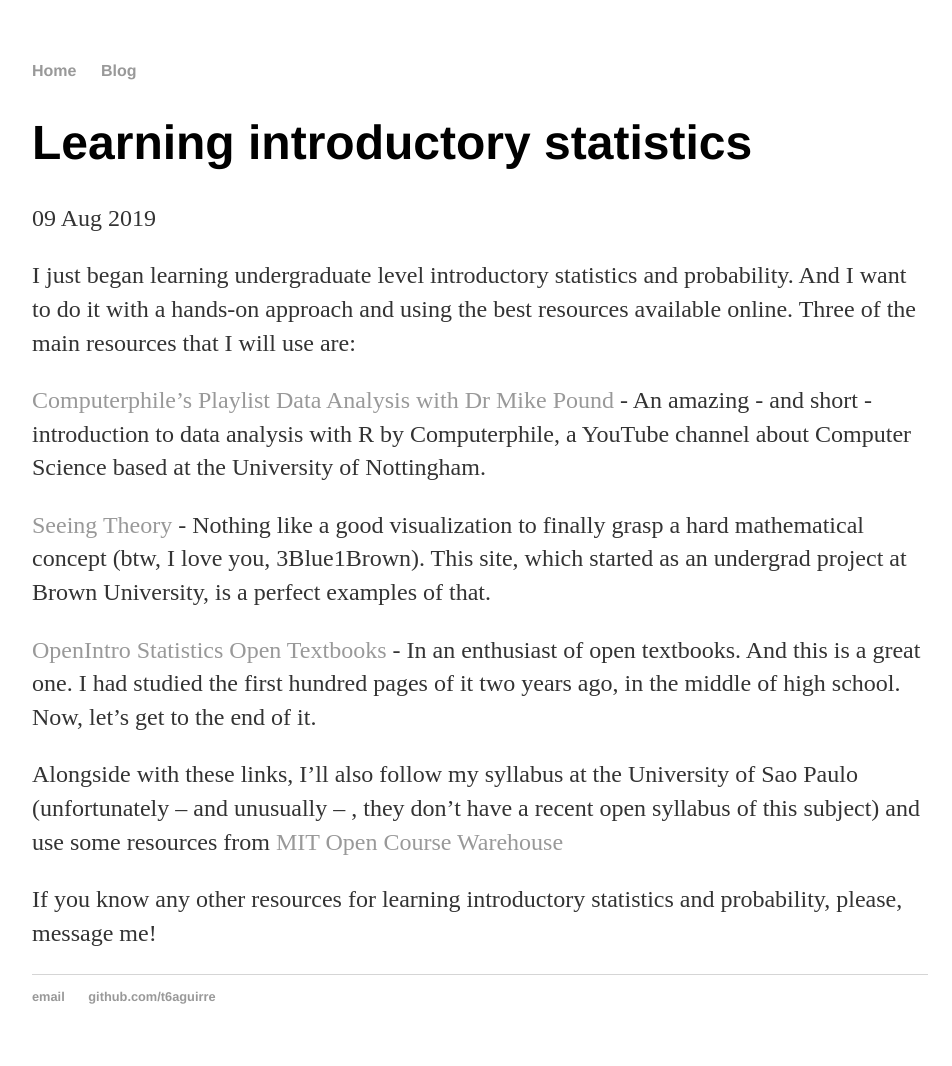
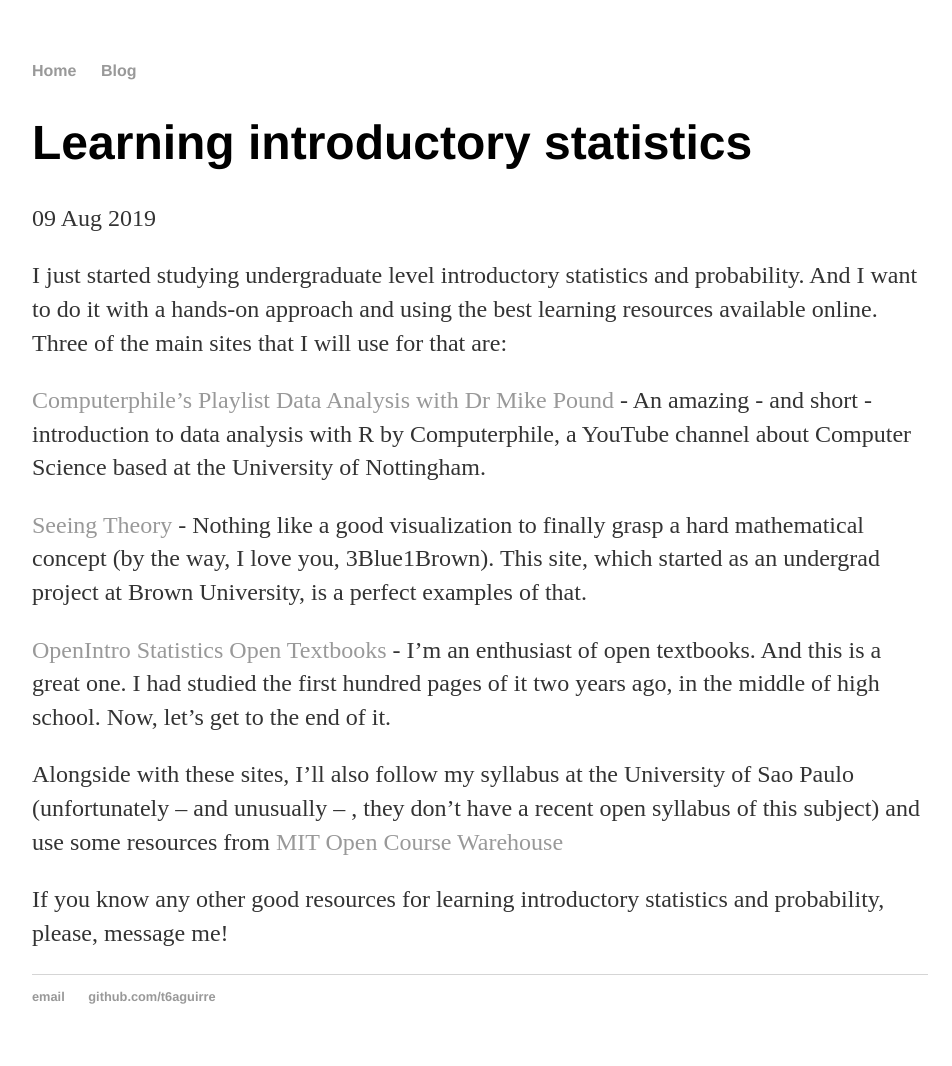
Before and after one commit to t6aguirre/old-blog, a Jekyll site: the page built from _posts/2019-08-23-intro-statistics.md, in a window 1280 px wide. Shown: the whole page, without its empty margins (160-1112 px from the left). Built offline with Jekyll 4.4.1, drawn with Linux system fonts in a browser that asks for light colours.

Commit message:
Update 2019-08-23-intro-statistics.md

```diff
--- a/_posts/2019-08-23-intro-statistics.md
+++ b/_posts/2019-08-23-intro-statistics.md
@@ -4,17 +4,17 @@
 date: 2019-08-09
 ---
 
-I just began learning undergraduate level introductory statistics and probability. And I want to do it with a hands-on approach and using the best resources available online. Three of the main resources that I will use are:
+I just started studying undergraduate level introductory statistics and probability. And I want to do it with a hands-on approach and using the best learning resources available online. Three of the main sites that I will use for that are:
 
 [Computerphile's Playlist Data Analysis with Dr Mike Pound](https://www.youtube.com/playlist?list=PLzH6n4zXuckpfMu_4Ff8E7Z1behQks5ba) -
 An amazing - and short - introduction to data analysis with R by Computerphile, a YouTube channel about Computer Science based at the University of Nottingham.
 
 [Seeing Theory](https://seeing-theory.brown.edu/) -
-Nothing like a good visualization to finally grasp a hard mathematical concept (btw, I love you, 3Blue1Brown). This site, which started as an undergrad project at Brown University, is a perfect examples of that.
+Nothing like a good visualization to finally grasp a hard mathematical concept (by the way, I love you, 3Blue1Brown). This site, which started as an undergrad project at Brown University, is a perfect examples of that.
 
 [OpenIntro Statistics Open Textbooks](https://www.openintro.org/) -
-In an enthusiast of open textbooks. And this is a great one. I had studied the first hundred pages of it two years ago, in the middle of high school. Now, let's get to the end of it.
+I'm an enthusiast of open textbooks. And this is a great one. I had studied the first hundred pages of it two years ago, in the middle of high school. Now, let's get to the end of it.
 
-Alongside with these links, I’ll also follow my syllabus at the University of Sao Paulo (unfortunately --  and unusually -- , they don’t have a recent open syllabus of this subject) and use some resources from [MIT Open Course Warehouse](https://ocw.mit.edu/courses/mathematics/18-05-introduction-to-probability-and-statistics-spring-2014/index.htm)
+Alongside with these sites, I’ll also follow my syllabus at the University of Sao Paulo (unfortunately --  and unusually -- , they don’t have a recent open syllabus of this subject) and use some resources from [MIT Open Course Warehouse](https://ocw.mit.edu/courses/mathematics/18-05-introduction-to-probability-and-statistics-spring-2014/index.htm)
 
-If you know any other resources for learning introductory statistics and probability, please, message me!
+If you know any other good resources for learning introductory statistics and probability, please, message me!
```
